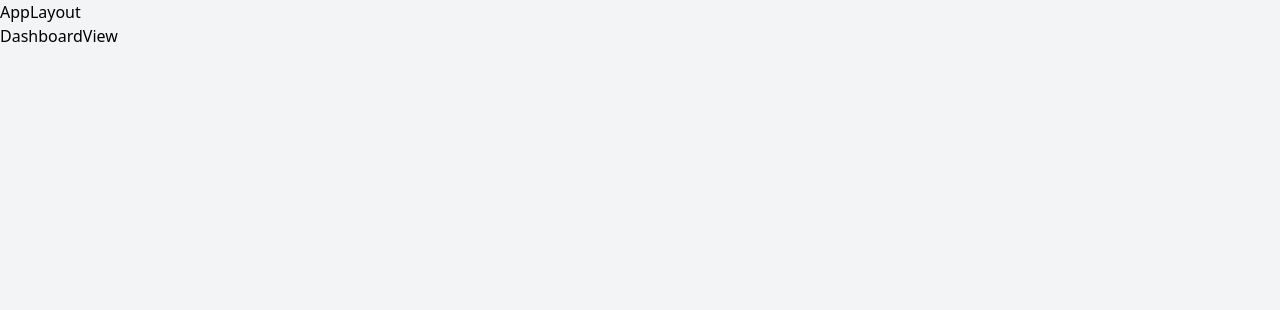
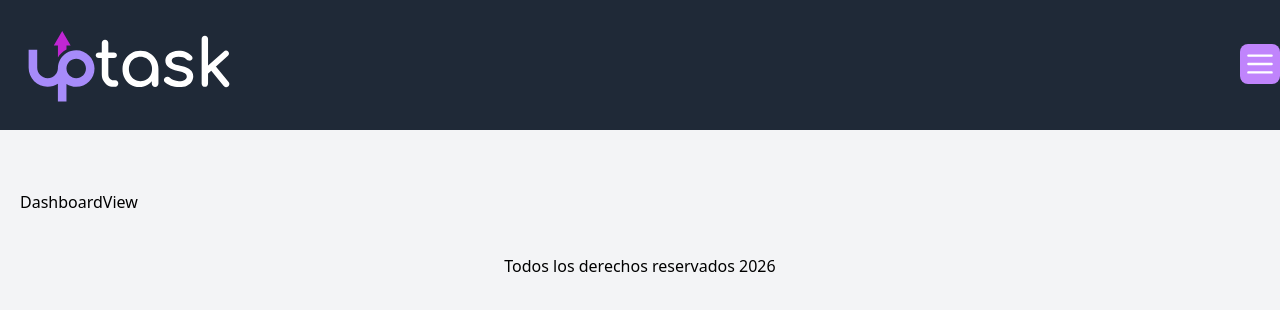
Before and after one commit to PabloChacon1997/uptask_frontend, a React (Vite) app: page / in a window 1280 px wide. Shown: the top 310 px of the page. Built offline with nearby package versions, Linux system fonts and the light colour scheme.

Commit message:
add navbar, working in layout

```diff
--- a/package.json
+++ b/package.json
@@ -10,6 +10,8 @@
     "preview": "vite preview"
   },
   "dependencies": {
+    "@headlessui/react": "^2.2.10",
+    "@heroicons/react": "^2.2.0",
     "react": "^19.2.7",
     "react-dom": "^19.2.7",
     "react-router-dom": "^7.18.0"
--- /dev/null
+++ b/src/components/Logo.tsx
@@ -0,0 +1,7 @@
+
+
+export default function Logo() {
+  return (
+    <img src="/logo.svg" alt="Logotipo Uptask" />
+  )
+}
--- /dev/null
+++ b/src/components/NavMenu.tsx
@@ -0,0 +1,46 @@
+import { Fragment } from 'react'
+import { Popover, Transition } from '@headlessui/react'
+import { Bars3Icon } from '@heroicons/react/20/solid'
+import { Link } from 'react-router-dom'
+
+export default function NavMenu() {
+
+  return (
+    <Popover className="relative">
+      <Popover.Button className="inline-flex items-center gap-x-1 text-sm font-semibold leading-6 p-1 rounded-lg bg-purple-400">
+        <Bars3Icon className='w-8 h-8 text-white ' />
+      </Popover.Button>
+
+      <Transition
+        as={Fragment}
+        enter="transition ease-out duration-200"
+        enterFrom="opacity-0 translate-y-1"
+        enterTo="opacity-100 translate-y-0"
+        leave="transition ease-in duration-150"
+        leaveFrom="opacity-100 translate-y-0"
+        leaveTo="opacity-0 translate-y-1"
+      >
+        <Popover.Panel className="absolute left-1/2 z-10 mt-5 flex w-screen lg:max-w-min -translate-x-1/2 lg:-translate-x-48">
+          <div className="w-full lg:w-56 shrink rounded-xl bg-white p-4 text-sm font-semibold leading-6 text-gray-900 shadow-lg ring-1 ring-gray-900/5">
+            <p className='text-center'>Hola: Usuario</p>
+            <Link
+              to='/profile'
+              className='block p-2 hover:text-purple-950'
+            >Mi Perfil</Link>
+            <Link
+              to='/'
+              className='block p-2 hover:text-purple-950'
+            >Mis Proyectos</Link>
+            <button
+              className='block p-2 hover:text-purple-950'
+              type='button'
+              onClick={() => { }}
+            >
+              Cerrar Sesión
+            </button>
+          </div>
+        </Popover.Panel>
+      </Transition>
+    </Popover>
+  )
+}
--- a/src/layouts/AppLayout.tsx
+++ b/src/layouts/AppLayout.tsx
@@ -1,10 +1,27 @@
 import { Outlet } from "react-router-dom";
+
+import Logo from "../components/Logo";
+import NavMenu from "../components/NavMenu";
 
 export default function AppLayout() {
   return (
     <>
-      <div>AppLayout</div>
-      <Outlet />
+      <header className="bg-gray-800 py-5">
+        <div className="max-w-screen-2xl mx-auto flex flex-col lg:flex-row justify-between items-center">
+          <div className="w-64">
+            <Logo />
+          </div>
+          <NavMenu />
+        </div>
+      </header>
+      <section className="max-w-screen-2xl mx-auto mt-10 p-5">
+        <Outlet />
+      </section>
+      <footer className="py-5">
+        <p className="text-center">
+          Todos los derechos reservados {new Date().getFullYear()}
+        </p>
+      </footer>
     </>
   )
 }
```
Also changed, not shown: 1 other file (tests, documents, lock files or other folders).
